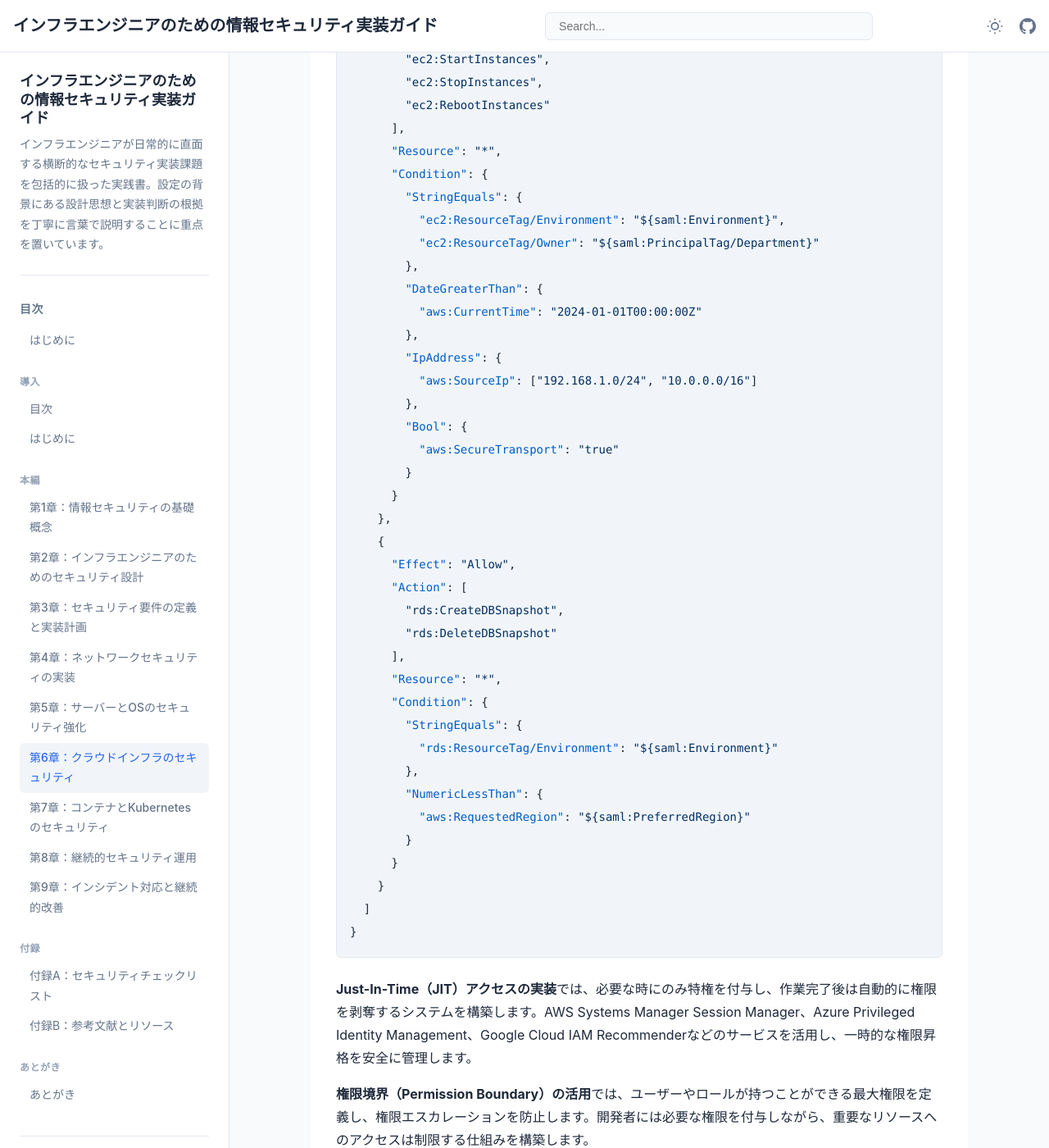
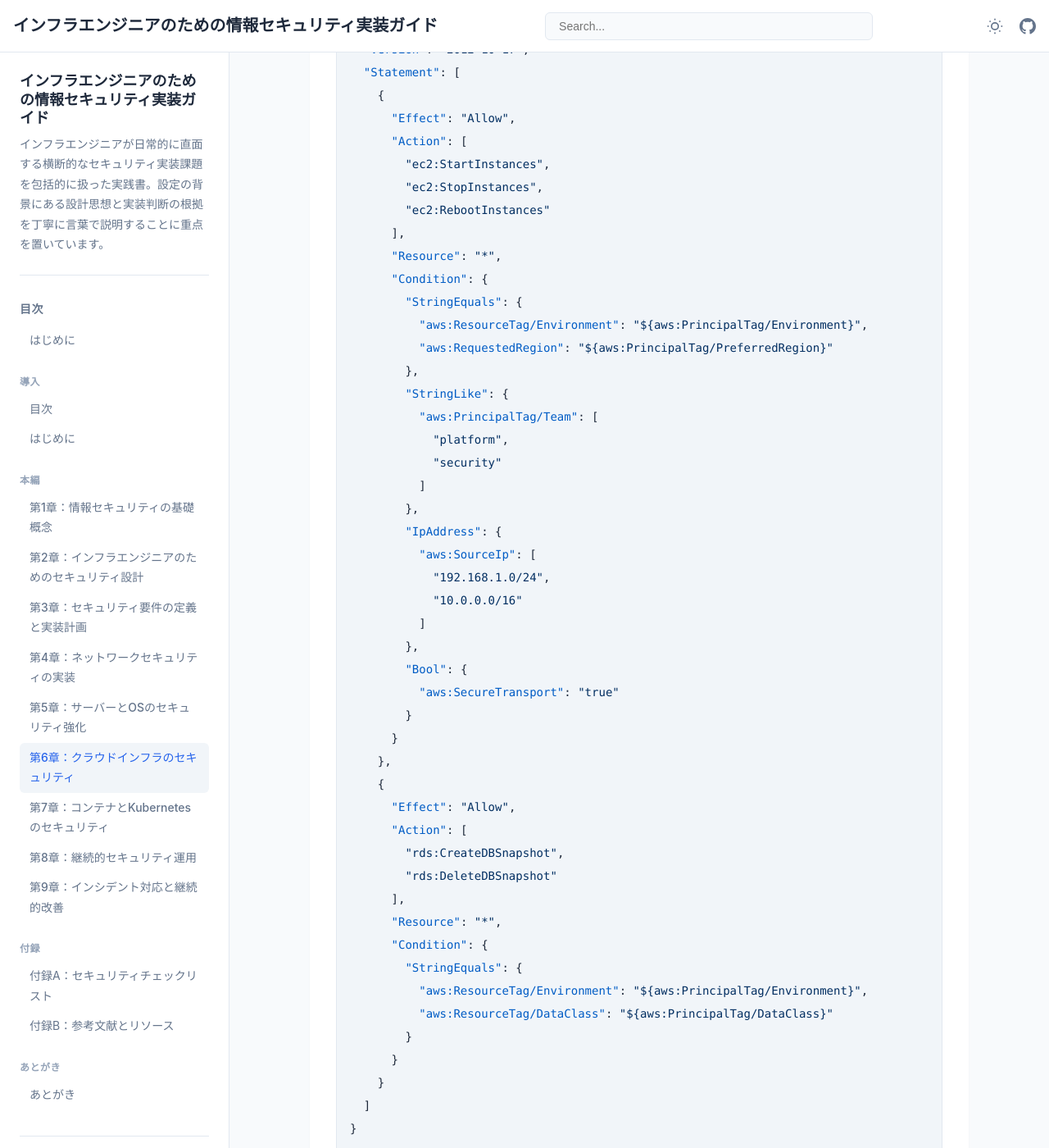
Before and after one commit to itdojp/it-infra-security-guide-book, a Jekyll site: the page built from docs/chapter-chapter06/index.md, in a window 1280 px wide and 1400 px high, scrolled down 4978 px. Shown: the whole window at 82% size. Built offline with Jekyll 4.4.1, drawn with Linux system fonts in a browser that asks for light colours; some of the changed text lies outside the part shown.

Commit message:
Fix #127: refresh IAM ABAC guidance (#128)
* docs: 校正（運用ルール例・表記ゆれ・参照整合）

* docs: プレースホルダ統一とYAML例のインデント修正

* docs: 脅威モデル/前提条件/運用チェックリストを最小追記

* Fix #127: refresh IAM ABAC guidance

* Refresh ABAC and container guidance

````diff
--- a/docs/chapter-chapter06/index.md
+++ b/docs/chapter-chapter06/index.md
@@ -134,6 +134,8 @@ resource "aws_security_group" "database_tier" {
 
 **属性ベースアクセス制御（ABAC）の実装**では、ユーザー属性、リソース属性、環境属性を組み合わせた動的なアクセス制御を実装します。時間、場所、デバイス、ネットワークなどの環境要因を考慮し、コンテキストに応じたアクセス制御を行います。
 
+> **確認時点**: この節の AWS IAM / ABAC 例は 2026-03-23 時点で AWS IAM User Guide の ABAC チュートリアルとタグベース制御の説明を参照して整理している。実運用へ適用する前に、対象サービスが `aws:PrincipalTag` / `aws:ResourceTag` / `aws:RequestedRegion` などの条件キーをサポートするかを必ず確認すること。
+
 ```json
 // AWS IAM Policy例：属性ベースアクセス制御
 {
@@ -149,14 +151,20 @@ resource "aws_security_group" "database_tier" {
       "Resource": "*",
       "Condition": {
         "StringEquals": {
-          "ec2:ResourceTag/Environment": "${saml:Environment}",
-          "ec2:ResourceTag/Owner": "${saml:PrincipalTag/Department}"
+          "aws:ResourceTag/Environment": "${aws:PrincipalTag/Environment}",
+          "aws:RequestedRegion": "${aws:PrincipalTag/PreferredRegion}"
         },
-        "DateGreaterThan": {
-          "aws:CurrentTime": "2024-01-01T00:00:00Z"
+        "StringLike": {
+          "aws:PrincipalTag/Team": [
+            "platform",
+            "security"
+          ]
         },
         "IpAddress": {
-          "aws:SourceIp": ["192.168.1.0/24", "10.0.0.0/16"]
+          "aws:SourceIp": [
+            "192.168.1.0/24",
+            "10.0.0.0/16"
+          ]
         },
         "Bool": {
           "aws:SecureTransport": "true"
@@ -172,16 +180,16 @@ resource "aws_security_group" "database_tier" {
       "Resource": "*",
       "Condition": {
         "StringEquals": {
-          "rds:ResourceTag/Environment": "${saml:Environment}"
-        },
-        "NumericLessThan": {
-          "aws:RequestedRegion": "${saml:PreferredRegion}"
+          "aws:ResourceTag/Environment": "${aws:PrincipalTag/Environment}",
+          "aws:ResourceTag/DataClass": "${aws:PrincipalTag/DataClass}"
         }
       }
     }
   ]
 }
 ```
+
+上の例では、**PrincipalTag と ResourceTag の一致**、**許可リージョンの一致**、**Team タグの制限**、**送信元 IP 制限**、**TLS の強制**、**DataClass の整合性**を組み合わせている。実務では、IdP から渡すセッションタグ、タグ付与ルール、評価対象サービスごとの条件キー対応状況を先に決めてからポリシー化するほうが運用しやすい。
 
 **Just-In-Time（JIT）アクセスの実装**では、必要な時にのみ特権を付与し、作業完了後は自動的に権限を剥奪するシステムを構築します。AWS Systems Manager Session Manager、Azure Privileged Identity Management、Google Cloud IAM Recommenderなどのサービスを活用し、一時的な権限昇格を安全に管理します。
 
````
Also changed, not shown: docs/chapter-chapter07/index.md (+2 -2 lines), docs/chapter-introduction/index.md (+8 -0 lines), docs/index.md (+1 -1 lines), manuscript/chapter-chapter06/index.md (+15 -9 lines), manuscript/chapter-chapter07/index.md (+2 -2 lines).
